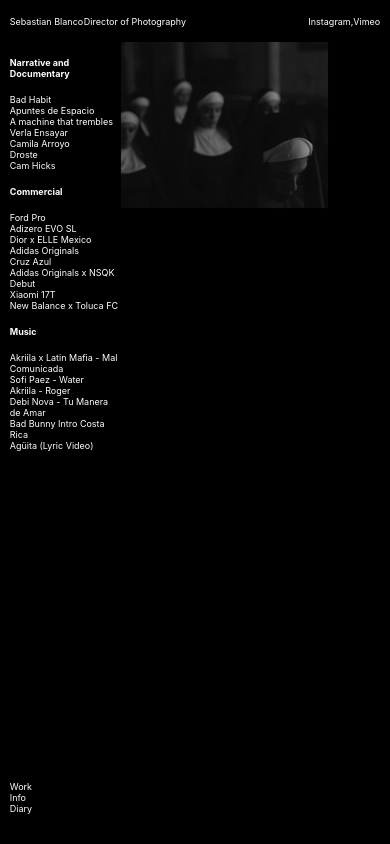
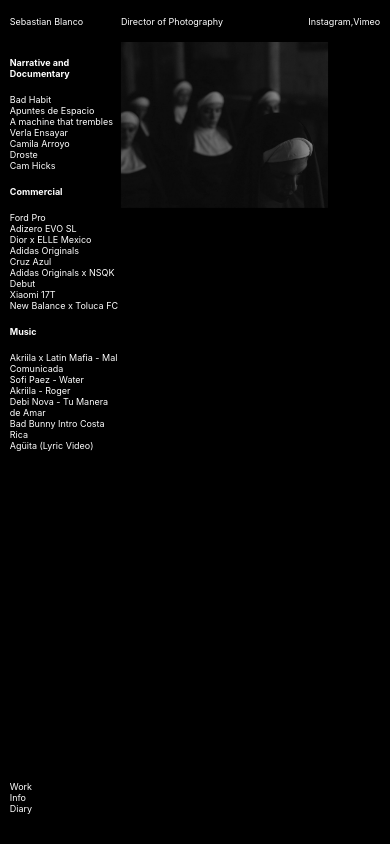
Before and after one commit to aleguerrero/sebastian-blanco-website, a React (Create React App) app: page / in a window 390 px wide. Built offline with nearby package versions, Linux system fonts and the light colour scheme.

Commit message:
header fix mob

```diff
--- a/src/Components/Header/Header.css
+++ b/src/Components/Header/Header.css
@@ -62,7 +62,17 @@
 }
 
 @media screen and (max-width: 768px) {
-  .header-container-block  {
+  .header-container-block {
     width: 95%;
   }
+
+  .header-name-container {
+    width: 30%;
+    height: 100%;
+  }
+
+  .header-misc-container {
+    width: 70%;
+    height: 100%;
+  }
 }
```
